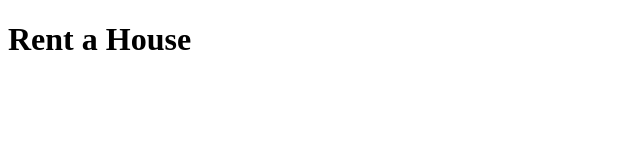
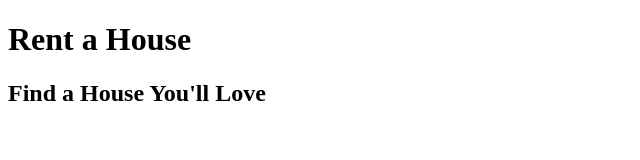
Before and after one commit to ryanguyen206/BNB-B, a plain HTML site: page index.html in a window 1280 px wide. Shown: the whole page, without its empty margins (0-640 px from the left). Drawn offline with Linux system fonts and the light colour scheme.

Commit message:
added a h2

```diff
--- a/index.html
+++ b/index.html
@@ -8,5 +8,6 @@
 </head>
 <body>
     <h1>Rent a House</h1>
+    <h2>Find a House You'll Love</h2>
 </body>
 </html>
```
